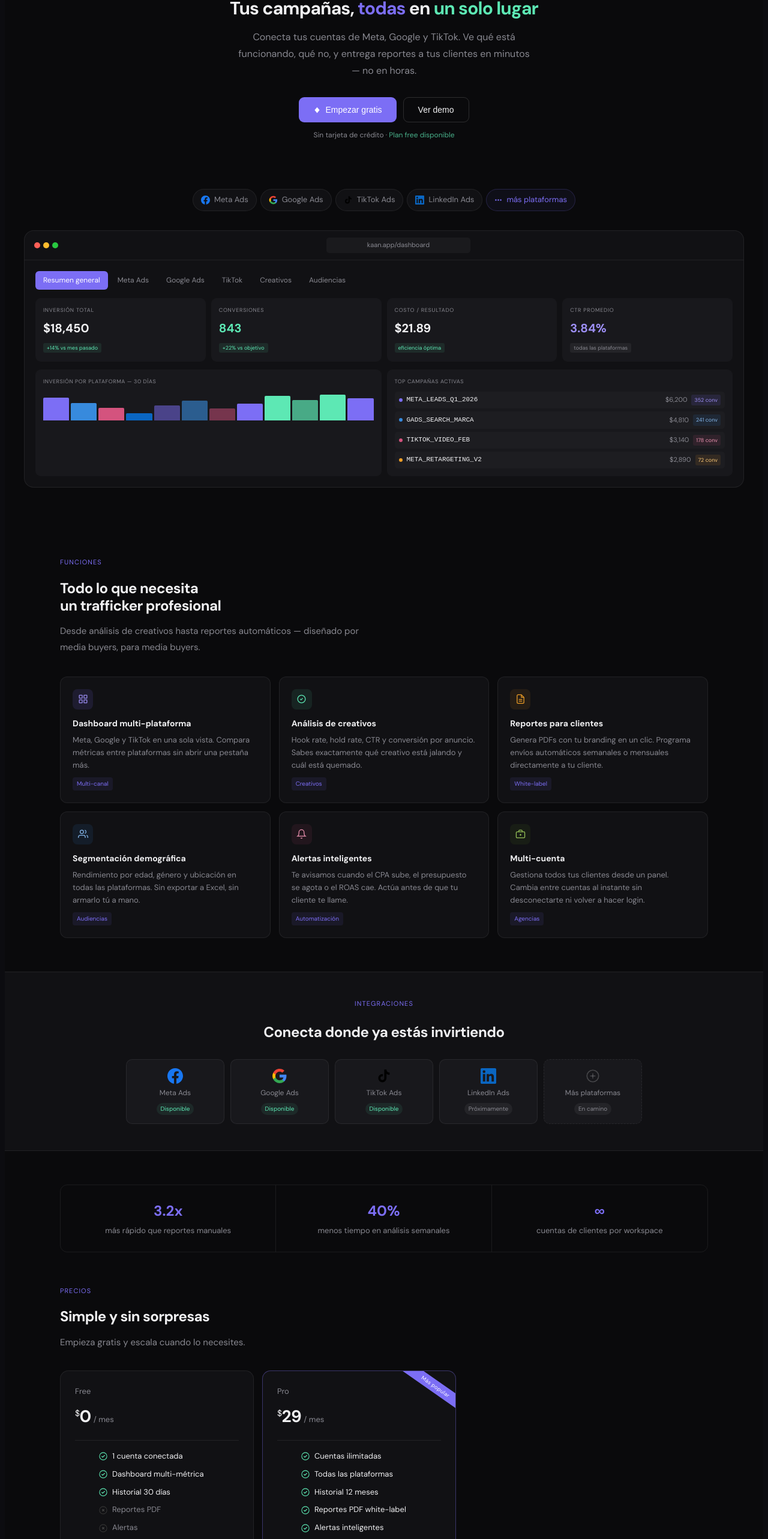
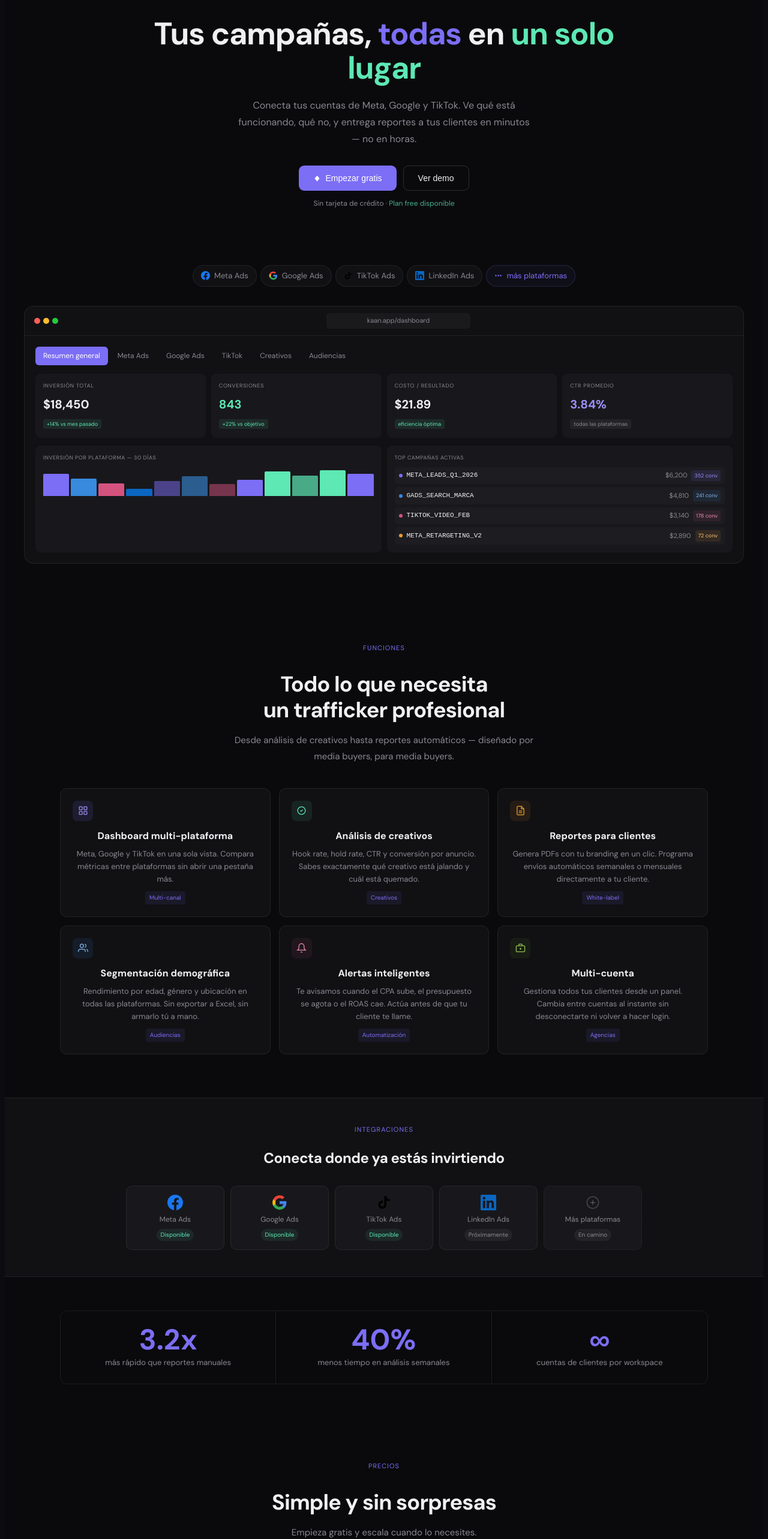
Before and after one commit to pootcaamaleduardo21-collab/Reporteador, a Next.js app: page / in a window 1280 px wide. Shown: the part 228-2794 px from the top of the page at 60% size. Built offline with nearby package versions, Linux system fonts and the light colour scheme.

Commit message:
landing tipografia jerarquia centrado

```diff
--- a/app/page.js
+++ b/app/page.js
@@ -71,12 +71,12 @@ export default function Landing() {
       </nav>
 
       {/* HERO */}
-      <div style={{padding:'72px 32px 44px',textAlign:'center',maxWidth:760,margin:'0 auto'}}>
+      <div style={{padding:'88px 32px 56px',textAlign:'center',maxWidth:820,margin:'0 auto'}}>
         <div style={{display:'inline-flex',alignItems:'center',gap:7,background:'rgba(124,110,245,0.09)',border:`0.5px solid rgba(124,110,245,0.25)`,color:ACC,fontSize:'12px',padding:'5px 13px',borderRadius:20,marginBottom:24,letterSpacing:'.02em'}}>
           <span style={{width:5,height:5,borderRadius:'50%',background:ACC2,display:'inline-block',flexShrink:0}}/>
           Analytics para traffickers
         </div>
-        <h1 style={{fontSize:'30px',fontWeight:800,lineHeight:1.1,letterSpacing:'-0.03em',marginBottom:18,color:TEXT}}>
+        <h1 style={{fontSize:'52px',fontWeight:700,lineHeight:1.1,letterSpacing:'-0.025em',marginBottom:20,color:TEXT}}>
           Tus campañas,{' '}
           <span style={{color:ACC}}>todas</span>{' '}
           en{' '}
@@ -166,15 +166,15 @@ export default function Landing() {
       </div>
 
       {/* FEATURES */}
-      <div style={{padding:'56px 32px',maxWidth:1080,margin:'0 auto'}}>
+      <div style={{padding:'72px 32px',maxWidth:1080,margin:'0 auto',textAlign:'center'}}>
         <div style={{fontSize:'11px',textTransform:'uppercase',letterSpacing:'.1em',color:ACC,marginBottom:10}}>Funciones</div>
-        <h2 style={{fontSize:'24px',fontWeight:700,lineHeight:1.2,letterSpacing:'-0.025em',marginBottom:12,color:TEXT}}>Todo lo que necesita<br/>un trafficker profesional</h2>
-        <p style={{fontSize:'15px',color:MUTED,maxWidth:520,lineHeight:1.75,marginBottom:36}}>Desde análisis de creativos hasta reportes automáticos — diseñado por media buyers, para media buyers.</p>
+        <h2 style={{fontSize:'36px',fontWeight:700,lineHeight:1.2,letterSpacing:'-0.025em',marginBottom:16,color:TEXT}}>Todo lo que necesita<br/>un trafficker profesional</h2>
+        <p style={{fontSize:'15px',color:MUTED,maxWidth:520,lineHeight:1.75,marginBottom:36,margin:'0 auto 40px'}}>Desde análisis de creativos hasta reportes automáticos — diseñado por media buyers, para media buyers.</p>
         <div style={{display:'grid',gridTemplateColumns:'repeat(3,minmax(0,1fr))',gap:14}}>
           {FEATURES.map(f=>(
             <div key={f.title} style={{background:SURF,border:`0.5px solid ${BOR}`,borderRadius:12,padding:20}}>
               <div style={{width:34,height:34,borderRadius:8,display:'flex',alignItems:'center',justifyContent:'center',marginBottom:12,background:f.bg}}>{f.icon}</div>
-              <div style={{fontSize:'14px',fontWeight:600,marginBottom:7,color:TEXT}}>{f.title}</div>
+              <div style={{fontSize:'16px',fontWeight:700,marginBottom:8,color:TEXT}}>{f.title}</div>
               <div style={{fontSize:'13px',color:MUTED,lineHeight:1.6}}>{f.desc}</div>
               <span style={{display:'inline-block',marginTop:9,fontSize:'10px',padding:'3px 7px',borderRadius:4,background:'rgba(124,110,245,0.09)',color:ACC}}>{f.tag}</span>
             </div>
@@ -210,7 +210,7 @@ export default function Landing() {
         <div style={{display:'grid',gridTemplateColumns:'repeat(3,minmax(0,1fr))',border:`0.5px solid ${BOR}`,borderRadius:12,overflow:'hidden'}}>
           {[{n:'3.2x',l:'más rápido que reportes manuales'},{n:'40%',l:'menos tiempo en análisis semanales'},{n:'∞',l:'cuentas de clientes por workspace'}].map((s,i)=>(
             <div key={s.n} style={{padding:'24px 20px',borderRight:i<2?`0.5px solid ${BOR}`:'none',textAlign:'center'}}>
-              <div style={{fontSize:'24px',fontWeight:800,color:ACC}}>{s.n}</div>
+              <div style={{fontSize:'48px',fontWeight:700,color:ACC,lineHeight:1}}>{s.n}</div>
               <div style={{fontSize:'13px',color:MUTED,marginTop:4}}>{s.l}</div>
             </div>
           ))}
@@ -218,11 +218,11 @@ export default function Landing() {
       </div>
 
       {/* PRICING */}
-      <div style={{padding:'0 32px 56px',maxWidth:1080,margin:'0 auto'}}>
+      <div style={{padding:'72px 32px 72px',maxWidth:1080,margin:'0 auto',textAlign:'center'}}>
         <div style={{fontSize:'11px',textTransform:'uppercase',letterSpacing:'.1em',color:ACC,marginBottom:10}}>Precios</div>
-        <h2 style={{fontSize:'24px',fontWeight:700,lineHeight:1.2,letterSpacing:'-0.025em',marginBottom:12,color:TEXT}}>Simple y sin sorpresas</h2>
-        <p style={{fontSize:'15px',color:MUTED,maxWidth:520,lineHeight:1.75,marginBottom:34}}>Empieza gratis y escala cuando lo necesites.</p>
-        <div style={{display:'grid',gridTemplateColumns:'1fr 1fr',gap:14,maxWidth:660}}>
+        <h2 style={{fontSize:'36px',fontWeight:700,lineHeight:1.2,letterSpacing:'-0.025em',marginBottom:16,color:TEXT}}>Simple y sin sorpresas</h2>
+        <p style={{fontSize:'15px',color:MUTED,maxWidth:520,lineHeight:1.75,marginBottom:40,margin:'0 auto 40px'}}>Empieza gratis y escala cuando lo necesites.</p>
+        <div style={{display:'grid',gridTemplateColumns:'1fr 1fr',gap:14,maxWidth:660,margin:'0 auto',textAlign:'left'}}>
           <div style={{background:SURF,border:`0.5px solid ${BOR}`,borderRadius:14,padding:24}}>
             <div style={{fontSize:'13px',color:MUTED,marginBottom:9}}>Free</div>
             <div style={{display:'flex',alignItems:'baseline',gap:4}}>
@@ -258,7 +258,7 @@ export default function Landing() {
       {/* FAQ */}
       <div style={{padding:'56px 32px',maxWidth:700,margin:'0 auto'}}>
         <div style={{fontSize:'11px',textTransform:'uppercase',letterSpacing:'.1em',color:ACC,marginBottom:10,textAlign:'center'}}>FAQ</div>
-        <h2 style={{fontSize:'30px',fontWeight:700,lineHeight:1.2,letterSpacing:'-0.025em',textAlign:'center',marginBottom:34,color:TEXT}}>Preguntas frecuentes</h2>
+        <h2 style={{fontSize:'36px',fontWeight:700,lineHeight:1.2,letterSpacing:'-0.025em',textAlign:'center',marginBottom:40,color:TEXT}}>Preguntas frecuentes</h2>
         <div>
           {FAQS.map((faq,i)=>(
             <div key={i} style={{borderBottom:`0.5px solid ${BOR}`}}>
```
